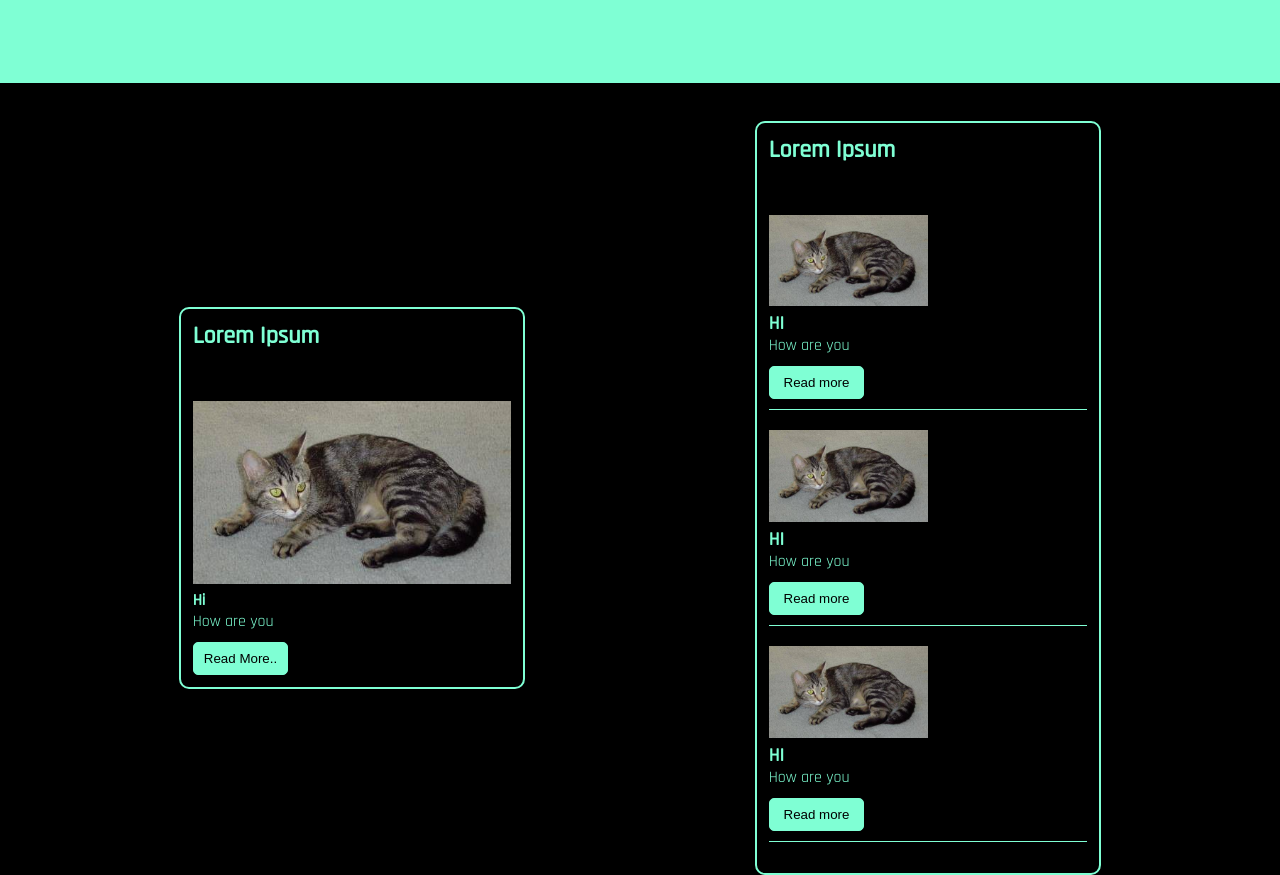
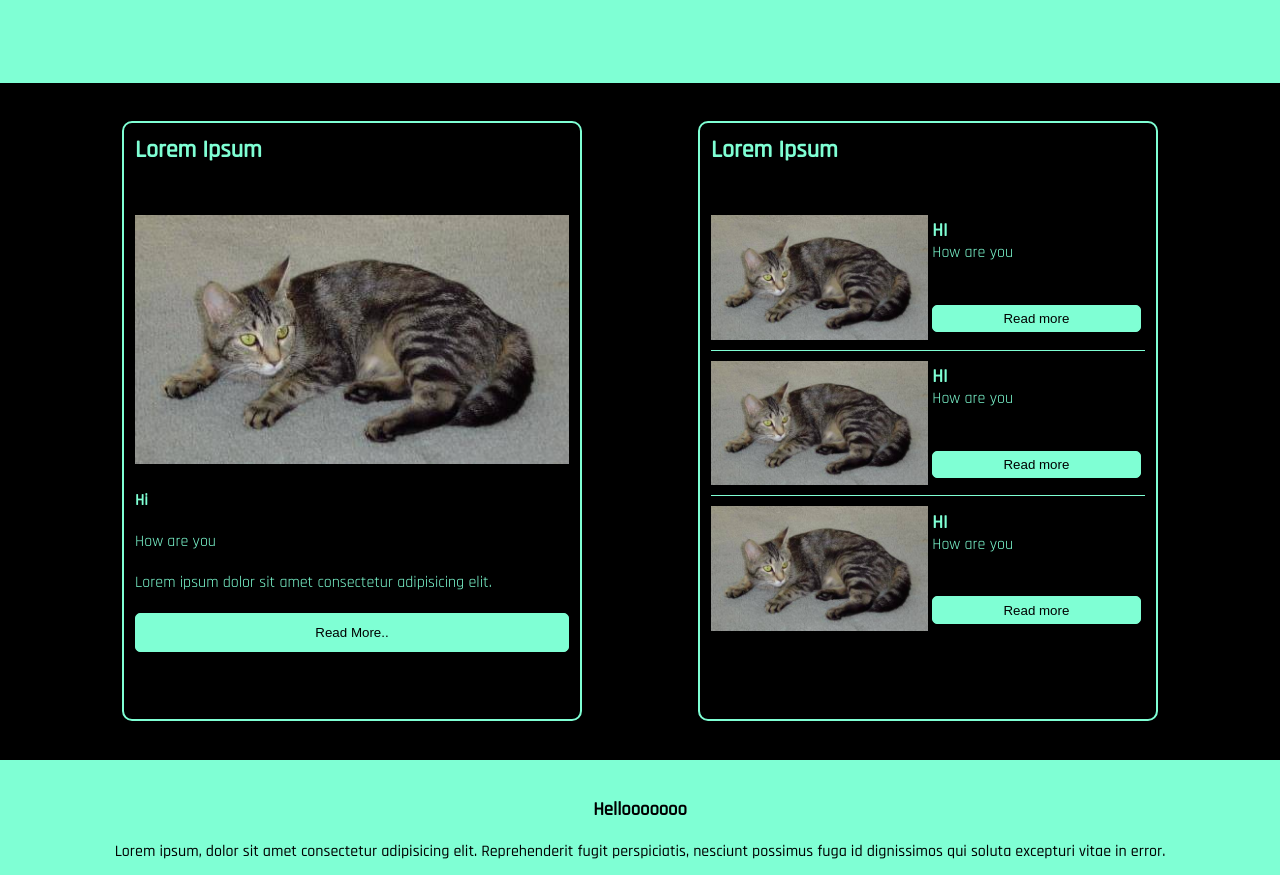
Before and after one commit to Visalan-H/Mern-Exp4, a plain HTML site: page index.html in a window 1280 px wide. Shown: the part 740-1615 px from the top of the page. Drawn offline with Linux system fonts and the light colour scheme.

Commit message:
fixed section2

```diff
--- a/index.html
+++ b/index.html
@@ -96,6 +96,7 @@
                 <div class="imgfoot">
                     <h4>Hi</h4>
                     <p>How are you</p>
+                    <p>Lorem ipsum dolor sit amet consectetur adipisicing elit.</p>
                     <button>Read More..</button>
                 </div>
             </div>
@@ -107,24 +108,37 @@
             <div class="recent">
                 <div class="blog">
                     <img src="cat.16.jpg" alt="">
+                    <div class="imgdet2">
                         <h3>HI</h3>
                         <p>How are you</p>
+                        <!-- <p>Lorem ipsum dolor sit amet consectetur adipisicing elit</p> -->
                         <button>Read more</button>
-                    <hr color="aquamarine" size="1px">
+
                     </div>
+
+                </div>
+                <hr size="1px" color="aquamarine">
                 <div class="blog">
                     <img src="cat.16.jpg" alt="">
+                    <div class="imgdet2">
                         <h3>HI</h3>
                         <p>How are you</p>
+                        <!-- <p>Lorem ipsum dolor sit amet consectetur adipisicing elit</p> -->
                         <button>Read more</button>
-                    <hr color="aquamarine" size="1px">
                     </div>
+
+                </div>
+                <hr size="1px" color="aquamarine">
                 <div class="blog">
                     <img src="cat.16.jpg" alt="">
+                    <div class="imgdet2">
                         <h3>HI</h3>
                         <p>How are you</p>
+                        <!-- <p>Lorem ipsum dolor sit amet consectetur adipisicing elit</p> -->
                         <button>Read more</button>
-                    <hr color="aquamarine" size="1px">
+
+                    </div>
+
                 </div>
             </div>
         </div>
--- a/style.css
+++ b/style.css
@@ -113,19 +113,24 @@ a {
     justify-content: space-around;
 }
 
-.left,
-.right {
+.left,.right {
     border: aquamarine solid 2px;
     border-radius: 10px;
-    width: 30%;
-    height: max-content;
+    width: 40%;
     padding: 1%;
+    min-height: fit-content;
+    height: 600px;
+}
+.left p{
+    margin-bottom: 10px;
 }
 
-.left h2 {
+.left h2{
     margin-bottom: 50px;
 }
-
+.imgfoot>*{
+    margin-top: 20px;
+}
 img {
     width: 100%;
     cursor: pointer;
@@ -159,6 +164,7 @@ img {
 
 .blog img {
     width: 50%;
+    height: 100%;
     cursor: pointer;
     opacity: 100%;
     transition: opacity 0.3s;
@@ -169,8 +175,11 @@ img {
 }
 
 .blog {
-    margin-bottom: 20px;
+    margin-top: 10px;
+    margin-bottom: 10px;
 }
+.blog
+
 
 .right {
     padding: 1%;
@@ -180,9 +189,6 @@ img {
     margin-bottom: 50px;
 }
 
-.blog button {
-    margin-bottom: 10px;
-}
 .last2{
     width: 100%;
     padding:3% 5%;
@@ -334,3 +340,20 @@ footer h4{
 .touch{
     width: max-content;
 }
+.blog{
+    display: flex;
+    height: max-content;
+}
+.imgdet2{
+    width: 50%;
+    padding: 1%;
+}
+.blog button,.image button{
+    width: 100%;
+}
+.right button{
+    margin-top: 20%;
+}
+.last>*{
+    height: fit-content;
+}
```
Lines whose indentation alone changed are shown as unchanged.
